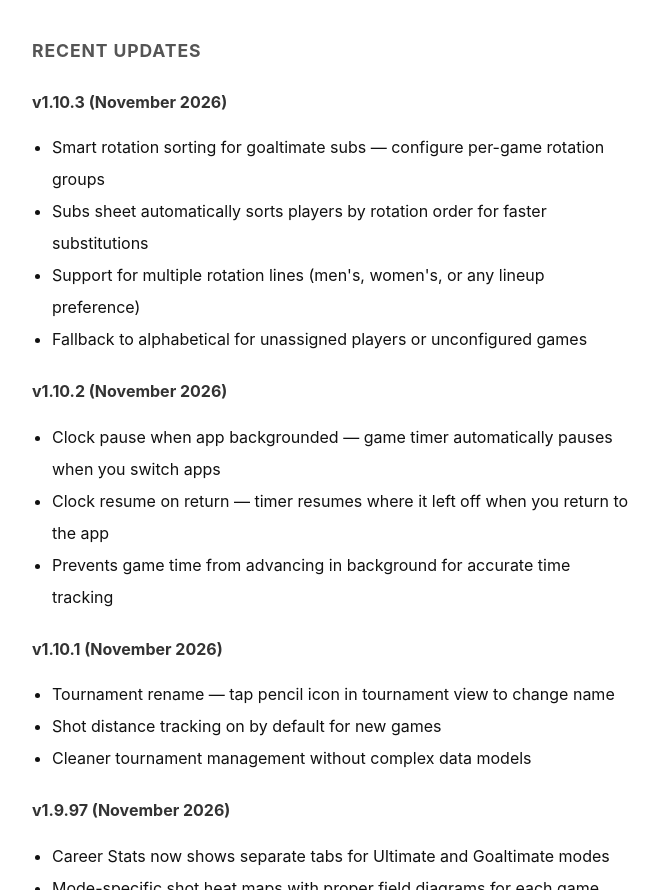
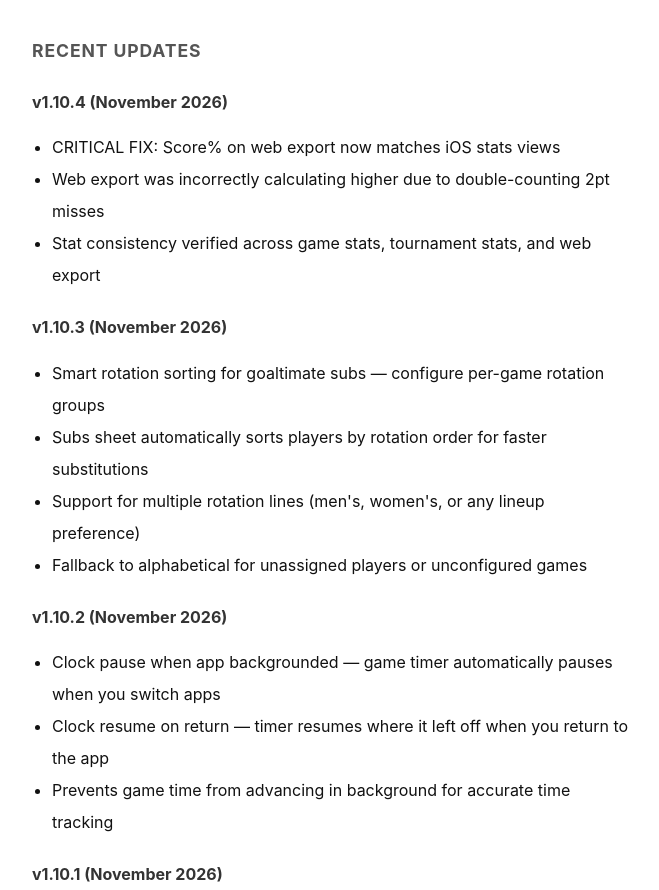
Before and after one commit to joelconn/UltiPlusMinus, a plain HTML site: page index.html in a window 1280 px wide. Shown: the part 1115-2005 px from the top of the page, without its empty margins (308-967 px from the left). Drawn offline with Linux system fonts and the light colour scheme.

Commit message:
Update: Website with v1.10.4 Score% critical fix

```diff
--- a/index.html
+++ b/index.html
@@ -54,6 +54,13 @@
   </ul>
 
   <h2>Recent Updates</h2>
+  <h3>v1.10.4 (November 2026)</h3>
+  <ul>
+    <li>CRITICAL FIX: Score% on web export now matches iOS stats views</li>
+    <li>Web export was incorrectly calculating higher due to double-counting 2pt misses</li>
+    <li>Stat consistency verified across game stats, tournament stats, and web export</li>
+  </ul>
+
   <h3>v1.10.3 (November 2026)</h3>
   <ul>
     <li>Smart rotation sorting for goaltimate subs — configure per-game rotation groups</li>
```
